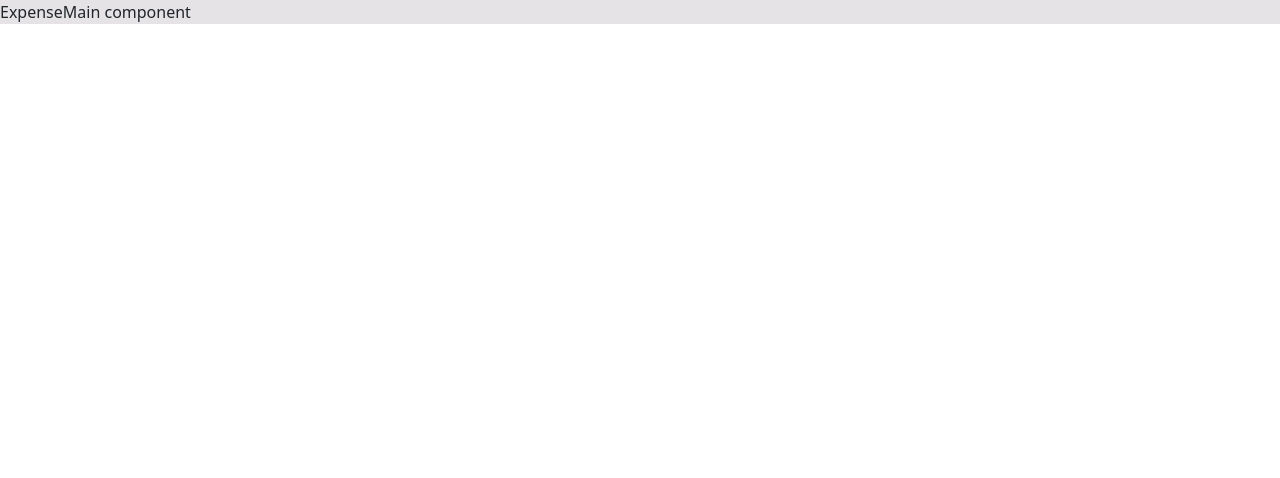
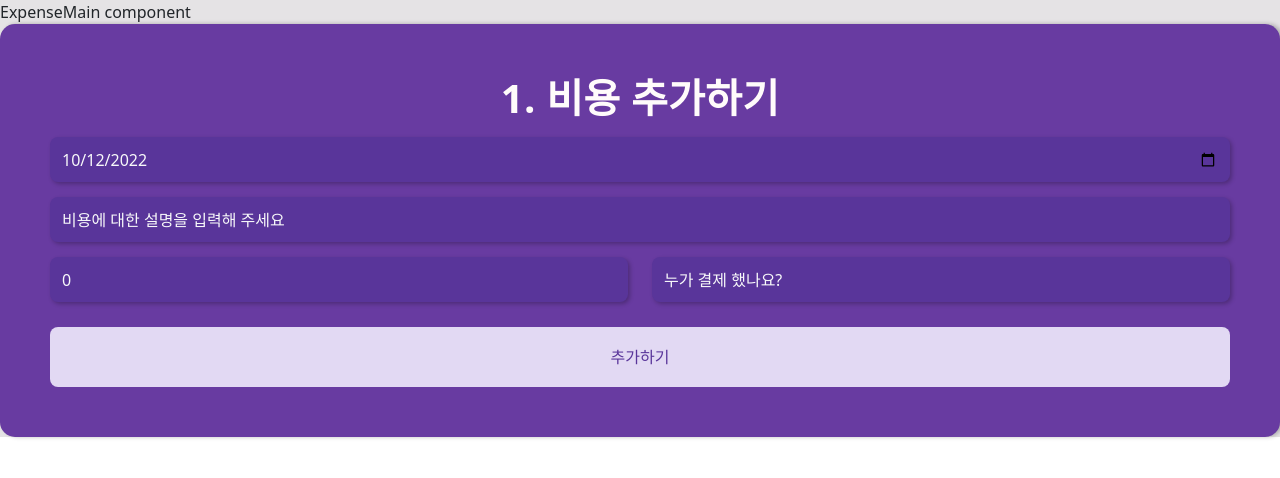
Before and after one commit to aria-grande/dutchpay-fastcampus, a React (Create React App) app: page /expense in a window 1280 px wide. Shown: the top 478 px of the page. Built offline with nearby package versions, Linux system fonts and the light colour scheme.

Commit message:
정산 메인 페이지 > 비용 추가하기 컴포넌트

```diff
--- /dev/null
+++ b/src/components/AddExpenseForm.jsx
@@ -0,0 +1,186 @@
+import { useState } from "react"
+import { Button, Col, Form, Row } from "react-bootstrap"
+import { useRecoilValue, useSetRecoilState } from "recoil"
+import { groupMembersState } from "../state/groupMembers"
+import { expensesState } from "../state/expenses"
+import styled from "styled-components"
+
+export const AddExpenseForm = () => {
+  const members = useRecoilValue(groupMembersState)
+
+  const today = new Date()
+  const [date, setDate] = useState([today.getFullYear(), today.getMonth() + 1, today.getDate()].join("-"))
+  const [desc, setDesc] = useState('')
+  const [amount,setAmount] = useState(0)
+  const [payer, setPayer] = useState(null)
+  const [validated, setValidated] = useState(false)
+
+  const [descValid, setDescValid] = useState(false)
+  const [amountValid, setAmountValid] = useState(false)
+  const [payerValid, setPayerValid] = useState(false)
+
+  const setExpense = useSetRecoilState(expensesState)
+
+  const handleSubmit = (event) => {
+    event.preventDefault()
+
+    setDescValid(desc.length > 0)
+    setPayerValid(payer != null)
+    setAmountValid(amount > 0)
+
+    const form = event.currentTarget
+    if (form.checkValidity()) {
+      const newExpense = {
+        date,
+        desc,
+        amount,
+        payer,
+      }
+
+      setExpense(expense => [
+        ...expense,
+        newExpense,
+      ])
+    }
+    setValidated(true)
+  }
+
+  return (
+    <StyledWrapper>
+      <Form noValidate validated={validated} onSubmit={handleSubmit}>
+        <StyleTitle>1. 비용 추가하기</StyleTitle>
+        <Row>
+          <Col xs={12}>
+            <StyledFormGroup>
+              <Form.Control
+                type="date"
+                name="expenseDate"
+                placeholder="결제한 날짜를 선택해 주세요"
+                value={date}
+                onChange={(e) => setDate(e.target.value)}
+              />
+            </StyledFormGroup>
+          </Col>
+        </Row>
+        <Row>
+          <Col xs={12}>
+            <StyledFormGroup>
+              <Form.Control
+                type="text"
+                required
+                name="expenseDescription"
+                placeholder="비용에 대한 설명을 입력해 주세요"
+                value={desc}
+                onChange={({target}) => setDesc(target.value)}
+              />
+              <Form.Control.Feedback
+                type="invalid"
+                data-valid={descValid}
+              >
+                  비용 내용을 입력해 주셔야 합니다.</Form.Control.Feedback>
+            </StyledFormGroup>
+          </Col>
+        </Row>
+        <Row>
+          <Col xs={12} lg={6}>
+            <StyledFormGroup>
+              <Form.Control
+                type="number"
+                required
+                name="expenseAmount"
+                placeholder="비용은 얼마였나요?"
+                value={amount}
+                onChange={({target}) => setAmount(target.value)}
+              />
+              <Form.Control.Feedback
+                data-valid={amountValid}
+                type="invalid"
+              >
+                금액을 입력해 주셔야 합니다.</Form.Control.Feedback>
+            </StyledFormGroup>
+          </Col>
+          <Col xs={12} lg={6}>
+            <StyledFormGroup>
+              <Form.Select
+                required
+                name="expensePayer"
+                defaultValue=""
+                className="form-control"
+                onChange={({target}) => setPayer(target.value)}
+              >
+                <option disabled value="">누가 결제 했나요?</option>
+                {members.map(member =>
+                  <option key={member} value={member}>{member}</option>
+                  )}
+              </Form.Select>
+              <Form.Control.Feedback
+                data-valid={payerValid}
+                type="invalid"
+              >결제자를 선택해 주셔야 합니다.</Form.Control.Feedback>
+            </StyledFormGroup>
+          </Col>
+        </Row>
+        <Row>
+          <Col xs={12} className="d-grid gap-2">
+            <StyledSubmitButton>추가하기</StyledSubmitButton>
+          </Col>
+        </Row>
+      </Form>
+      </StyledWrapper>
+  )
+}
+
+const StyledWrapper = styled.div`
+  padding: 50px;
+  background-color: #683BA1;
+  box-shadow: 3px 0px 4px rgba(0, 0, 0, 0.25);
+  border-radius: 15px;
+`
+
+const StyledFormGroup = styled(Form.Group)`
+  margin-bottom: 15px;
+
+  input, select {
+    background: #59359A;
+    box-shadow: 2px 2px 4px rgba(0, 0, 0, 0.25);
+    border-radius: 8px;
+    border: 0;
+    color: #F8F9FA;
+    height: 45px;
+
+    &:focus {
+      color: #F8F9FA;
+      background: #59359A;
+      filter: brightness(80%);
+    }
+
+    ::placeholder {
+      color: #F8F9FA;
+    }
+  }
+`
+const StyleTitle = styled.h3`
+  color: #FFFBFB;
+  text-align: center;
+  font-weight: 700;
+  font-size: 40px;
+  line-height: 48px;
+  letter-spacing: 0.25px;
+  margin-bottom: 15px;
+`
+const StyledSubmitButton = styled(Button).attrs({
+  type: 'submit'
+})`
+  height: 60px;
+  padding: 16px 32px;
+  border: 0px;
+  border-radius: 8px;
+  background-color: #E2D9F3;
+  color: #59359A;
+  margin-top: 10px;
+
+  &:hover, &:focus {
+    background-color: #E2D9F3;
+    filter: rgba(0,0,0,0.3);
+  }
+`
--- a/src/components/CreateGroup.jsx
+++ b/src/components/CreateGroup.jsx
@@ -27,7 +27,7 @@ export const CreateGroup = () => {
       validated={validated}
       handleSubmit={handleSubmit}
     >
-      <Form.Group controlId="validationGroupName">
+      <Form.Group>
         <Form.Control
           type="text"
           required
--- a/src/components/ExpenseMain.jsx
+++ b/src/components/ExpenseMain.jsx
@@ -1,10 +1,12 @@
+import { AddExpenseForm } from "./AddExpenseForm"
+
 export const ExpenseMain = () => {
   return (
     <div>
       ExpenseMain component
       {/* Left pane */}
       <div>
-        {/* TODO: 비용 추가 폼 컴포넌트 렌더링 */}
+        <AddExpenseForm />
         {/* TODO: 정산 결과 컴포넌트 렌더링 */}
       </div>
       {/* Right pane */}
--- /dev/null
+++ b/src/state/expenses.js
@@ -0,0 +1,6 @@
+import { atom } from "recoil"
+
+export const expensesState = atom({
+  key: "expesnes",
+  default: [],
+})
```
Also changed, not shown: 1 other file (tests, documents, lock files or other folders).
